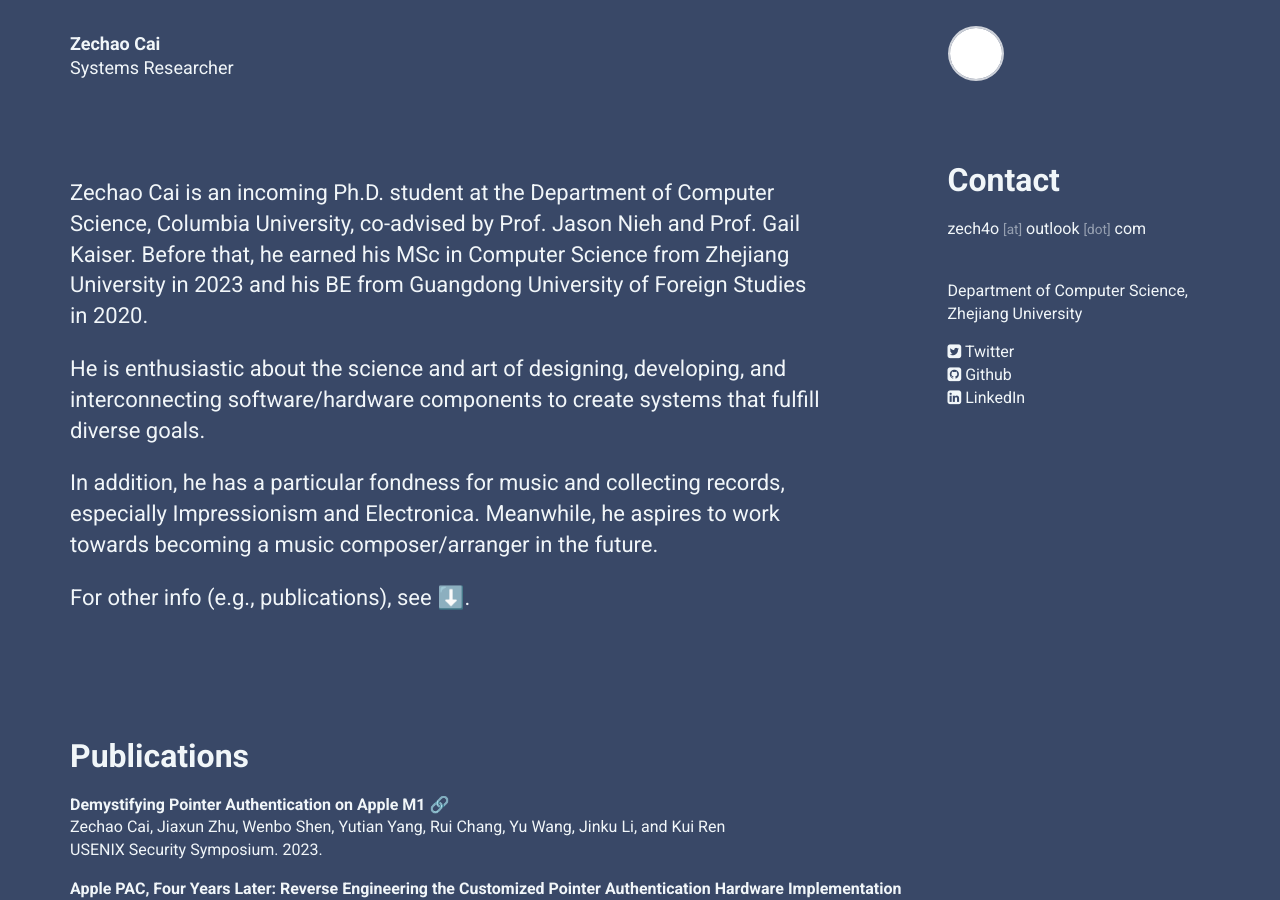
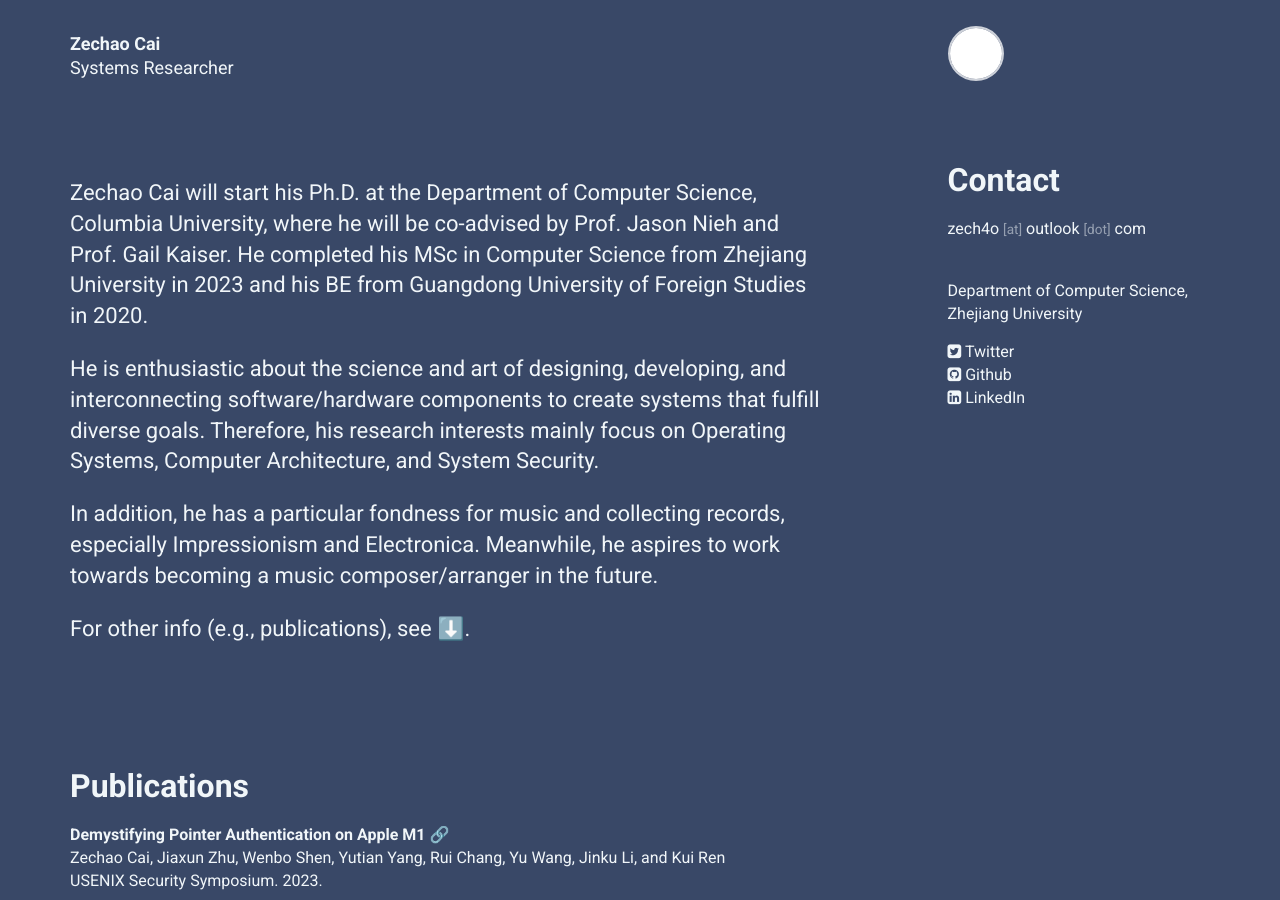
Before and after one commit to zech4o/zech4o.github.io, a Jekyll site: the page built from index.html, in a window 1280 px wide and 900 px high. Built offline with Jekyll 4.4.1, drawn with Linux system fonts in a browser that asks for light colours; nearby versions of some CDN libraries.

Commit message:
update 2024-04-15

```diff
--- a/_data/personal.yml
+++ b/_data/personal.yml
@@ -31,10 +31,10 @@
 intro:
   title:
   body: >
-    Zechao Cai is an incoming Ph.D. student at the Department of Computer Science, Columbia University, co-advised by Prof. Jason Nieh and Prof. Gail Kaiser. Before that, he earned his MSc in Computer Science from Zhejiang University in 2023 and his BE from Guangdong University of Foreign Studies in 2020.
+   Zechao Cai will start his Ph.D. at the Department of Computer Science, Columbia University, where he will be co-advised by Prof. Jason Nieh and Prof. Gail Kaiser. He completed his MSc in Computer Science from Zhejiang University in 2023 and his BE from Guangdong University of Foreign Studies in 2020.
 
 
-    He is enthusiastic about the science and art of designing, developing, and interconnecting software/hardware components to create systems that fulfill diverse goals.
+    He is enthusiastic about the science and art of designing, developing, and interconnecting software/hardware components to create systems that fulfill diverse goals. Therefore, his research interests mainly focus on Operating Systems, Computer Architecture, and System Security.
 
 
     In addition, he has a particular fondness for music and collecting records, especially Impressionism and Electronica. Meanwhile, he aspires to work towards becoming a music composer/arranger in the future.
```
